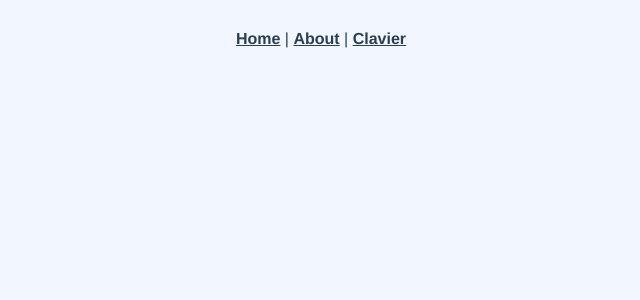
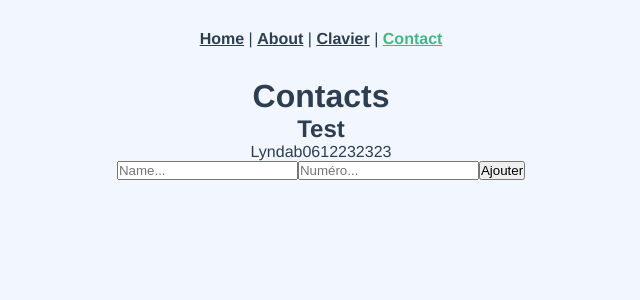
Before and after one commit to KishiniCHL/telephone-app, a Vue app: page /#/contact in a window 1280 px wide. Shown: the top 300 px of the page, without its empty margins (319-959 px from the left). Built offline with nearby package versions, Linux system fonts and the light colour scheme; a web font is replaced by a local one.

Commit message:
form contact and display

```diff
--- a/src/App.vue
+++ b/src/App.vue
@@ -2,7 +2,9 @@
   <nav>
     <router-link to="/">Home</router-link> |
     <router-link to="/about">About</router-link> |
-    <router-link to="/clavier">Clavier</router-link>
+    <router-link to="/clavier">Clavier</router-link> |
+    <router-link to="/contact">Contact</router-link>
+
 
   </nav>
   <router-view/>
--- /dev/null
+++ b/src/components/CardContact.vue
@@ -0,0 +1,17 @@
+<template>
+    <div>
+        <span>{{ contact.name }}</span>
+        <span>{{ contact.numero }}</span>
+    </div>
+</template>
+<script>
+export default {
+    name:'CardContact',
+    props:[
+        'contact'
+    ]
+}
+</script>
+<style>
+
+</style>
--- a/src/components/ClavierTemplate.vue
+++ b/src/components/ClavierTemplate.vue
@@ -1,6 +1,6 @@
 <template>
-    <div>
-        <section class="container_template">
+    <section>
+        <div class="container_bottom_keyboard">
             <img src="@/assets/clavierphone.png" alt="background" id="keyboard_background">
             <div class="content_keyboard">
                 <div class="num_container">
@@ -13,8 +13,9 @@
                     </div>
                 </div>
             </div>
-        </section>
-    </div>
+            <button>Appeler</button>
+        </div>
+    </section>
 </template>
 <script>
 export default {
@@ -23,19 +24,19 @@ export default {
     data() {
         return {
             numbers: [1,2,3,4,5,6,7,8,9,0],
-            currentNumber:[]
+            // currentNumber:[]
         }
     },
     methods: {
         numberDisplay(number){
-            this.currentNumber.push(number)
+            this.$store.commit('numberDisplay',number)
         }
     },
-    // computed:{
-    //     showNumber(){
-    //         return this.$store.state.numberKey
-    //     }
-    // }
+    computed:{
+        currentNumber(){
+            return this.$store.state.currentNumber
+        }
+    }
 }
 </script>
 <style scoped>
@@ -47,18 +48,9 @@ export default {
     font-family: 'Wallpoet', cursive;
 }
 
-    .container_template{
-        /* display: flex;
-        flex-direction: column;
-        justify-content: center;
-        align-items: center; */
-        height: 80vh;
-        widows: auto;
-    }
-
     #keyboard_background{
         display: flex;
-        justify-content: center;
+        /* justify-content: center; */
         align-items: center;
         height: 80vh;
         width: 100%;
@@ -69,7 +61,6 @@ export default {
 
     .content_keyboard{
         display: flex;
-        justify-content: space-around;
         flex-direction: column;
         align-items: center;
     }
@@ -80,9 +71,10 @@ export default {
         align-items: center;
         height: 20vh;
         margin-bottom: 2rem;
-        font-size: 2rem;
+        font-size: 2.2rem;
 
     }
+
     .button_container{
         flex-wrap: wrap;
         width: 50vh;
@@ -98,13 +90,15 @@ export default {
     display: inline-block;
     font-weight: 600;
     font-size: 18px;
-    padding: 0 18px;
+
     line-height: 50px;
     text-align: center;
     text-decoration: none;
     user-select: none;
     -webkit-user-select: none;
     touch-action: manipulation;
+    min-width: 120px;
+    padding: 0 25px;
     }
 
     .bouton_num:hover {
@@ -116,11 +110,4 @@ export default {
     transform: translate(2px, 2px);
     }
 
-    @media (min-width: 768px) {
-    .bouton_num {
-        min-width: 120px;
-        padding: 0 25px;
-    }
-    }
-
 </style>
--- /dev/null
+++ b/src/components/ContactAdd.vue
@@ -0,0 +1,56 @@
+<template>
+    <div>
+        <form @submit.prevent="contactAdd">
+            <input
+                type="text"
+                placeholder="Name..."
+                v-model="contactForm.name"
+                >
+                <!-- <span v-if="contactForm.name.length < 3 && error" class="error">Le name doit avoir au moins 3 caractères</span> -->
+            <input
+                type="number"
+                placeholder="Numéro..."
+                v-model="contactForm.numero"
+                >
+            <button type="submit">Ajouter</button>
+        </form>
+
+
+    </div>
+</template>
+<script>
+export default {
+    name:'ContactAdd',
+
+
+    data() {
+        return {
+        contactForm:[
+        {
+            name:'',
+            numero:'null'
+        }
+    ]
+        }
+    },
+
+    methods:{
+        contactAdd(){
+            // if(this.contactForm.name =="" || this.contactForm.age==null)return
+
+            // if(this.contacts.find(contact => contact.name===this.contactForm.name)) return
+
+
+            this.$store.commit('contactAdd', this.contactForm)
+            this.contactForm={
+                name:"",
+                age:null
+            }
+        }
+
+    }
+}
+</script>
+<style>
+
+</style>
--- /dev/null
+++ b/src/components/ContactTemplate.vue
@@ -0,0 +1,35 @@
+<template>
+    <h2>Test</h2>
+    <div class="cartes">
+        <div v-for="contact in contacts" :key="contact.name">
+            <CardContact :contact="contact"/>
+        </div>
+    </div>
+</template>
+<script>
+
+import CardContact from '@/components/CardContact.vue'
+// import ContactAdd from '@/components/ContactAdd.vue'
+
+export default {
+    name:'ContactTemplate',
+
+    components:{
+        CardContact,
+        // ContactAdd,
+    },
+
+    // emits:[
+    //     'contacts'
+    // ],
+
+    computed:{
+        contacts(){
+            return this.$store.state.contacts
+        }
+    }
+}
+</script>
+<style>
+
+</style>
--- /dev/null
+++ b/src/components/DisplayContact.vue
@@ -0,0 +1,14 @@
+<template>
+    <div class="show_contact">
+
+
+    </div>
+</template>
+<script>
+export default {
+    name:'DisplayContact'
+}
+</script>
+<style scoped>
+
+</style>
--- a/src/router/index.js
+++ b/src/router/index.js
@@ -1,6 +1,8 @@
 import { createRouter, createWebHashHistory } from 'vue-router'
 import HomeView from '../views/HomeView.vue'
 import ClavierView from '../views/ClavierView.vue'
+import ContactView from '../views/ContactView.vue'
+
 
 const routes = [
   {
@@ -21,6 +23,11 @@ const routes = [
     name: 'clavier',
     component: ClavierView
   },
+  {
+    path: '/contact',
+    name: 'contact',
+    component: ContactView
+  },
 ]
 
 const router = createRouter({
--- a/src/store/index.js
+++ b/src/store/index.js
@@ -2,16 +2,25 @@ import { createStore } from 'vuex'
 
 export default createStore({
   state: {
-    // numberKey:[
-
-    // ]
+    // numbers: [1,2,3,4,5,6,7,8,9,0],
+    currentNumber:[],
+    contacts:[
+      {
+        name:'Lyndab',
+        numero:'0612232323'
+      }
+    ],
   },
   getters: {
   },
   mutations: {
-    // addNumber(state,number){
-    //   state.numberKey.push(number)
-    // }
+    numberDisplay(state,number){
+      state.currentNumber.push(number)
+  },
+
+    contactAdd(state,contact){
+      state.contacts.push(contact)
+    }
   },
   actions: {
   },
--- a/src/views/ClavierView.vue
+++ b/src/views/ClavierView.vue
@@ -1,15 +1,17 @@
 <template>
     <div>
         <h1>Clavier</h1>
+        <DisplayContact/>
         <ClavierTemplate/>
     </div>
 </template>
 <script>
 import ClavierTemplate from '@/components/ClavierTemplate.vue';
+import DisplayContact from '@/components/DisplayContact.vue';
 
 export default {
     name: "ClavierView",
-    components: { ClavierTemplate }
+    components: { ClavierTemplate, DisplayContact }
 }
 </script>
 <style>
--- /dev/null
+++ b/src/views/ContactView.vue
@@ -0,0 +1,19 @@
+<template>
+    <h1>Contacts</h1>
+    <div>
+        <ContactTemplate/>
+        <ContactAdd/>
+    </div>
+</template>
+<script>
+import ContactAdd from '@/components/ContactAdd.vue';
+import ContactTemplate from '@/components/ContactTemplate.vue';
+
+export default {
+    name: "ContactView",
+    components: { ContactTemplate, ContactAdd }
+}
+</script>
+<style>
+
+</style>
```
